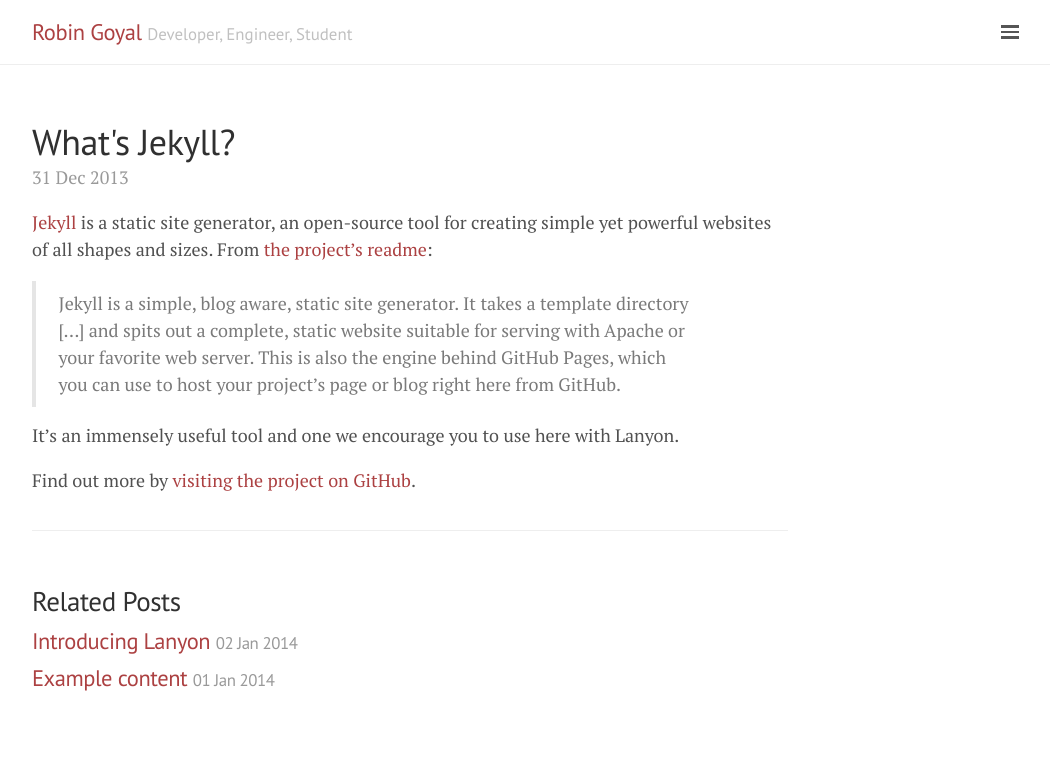
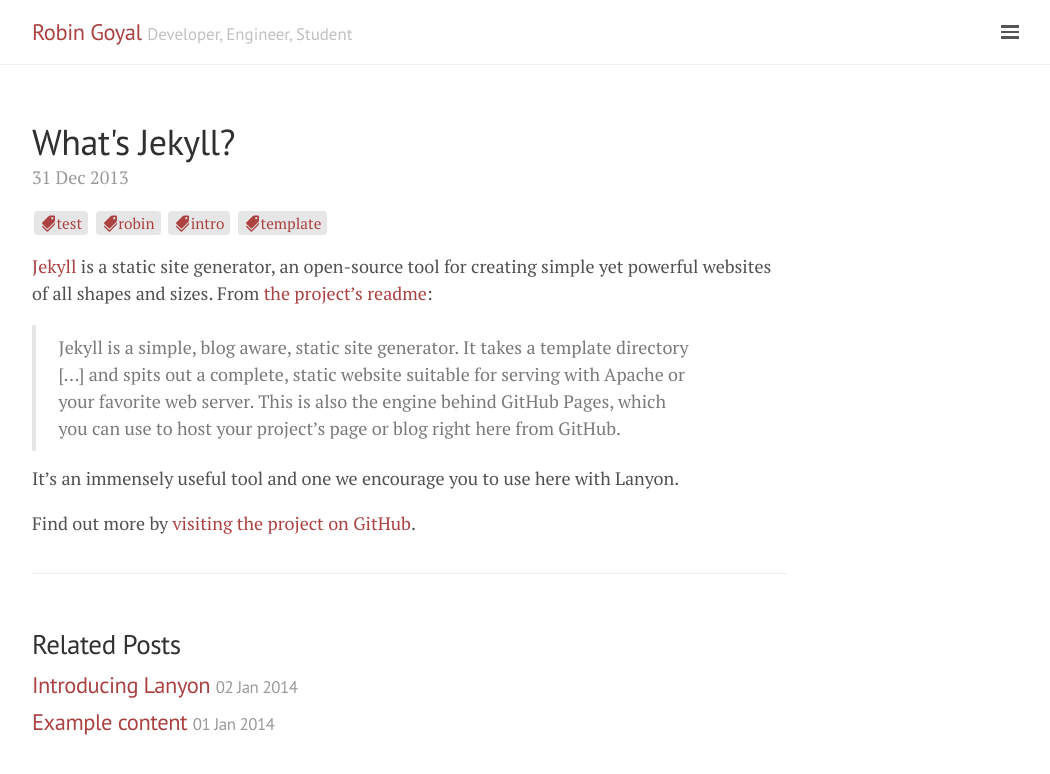
Before and after one commit to robgoyal/robgoyal.github.io, a Jekyll site: the page built from _posts/2013-12-31-whats-jekyll.md, in a window 1280 px wide. Shown: the top 774 px of the page, without its empty margins (230-1280 px from the left). Built offline with Jekyll 4.4.1, drawn with Linux system fonts in a browser that asks for light colours; comment, search, counter and statistics services are not loaded.

Commit message:
Added tags to posts page

```diff
--- a/_layouts/post.html
+++ b/_layouts/post.html
@@ -2,9 +2,17 @@
 layout: default
 ---
 
+{% assign tag_words = page.tags %}
+
 <div class="post">
   <h1 class="post-title">{{ page.title }}</h1>
   <span class="post-date">{{ page.date | date_to_string }}</span>
+  <span class="post-tag-box" style="display:inline-block;">
+    {% for item in (0..page.tags.size) %}{% unless forloop.last %}
+      {% capture this_word %}{{ tag_words[item] | strip_newlines }}{% endcapture %}
+     <a href="{{ site.url }}tags/#{{ this_word | escape_cgi }}"><i class="fa fa-tags fa-rotate-90 fa-sm"></i>{{ this_word }}</a>
+   {% endunless %}{% endfor %}
+  </span>
   {{ content }}
 </div>
 
--- a/public/css/main.css
+++ b/public/css/main.css
@@ -81,3 +81,20 @@
   font-size: 10px;
   font-size: 0.625rem;
 }
+
+.post-tag-box {
+  display: block;
+  margin-top: -.5rem;
+  margin-bottom: 1rem;
+  font-size: 85%;
+}
+
+.post-tag-box a {
+  padding: 2px 6px;
+  margin: 2px;
+  background-color: #e6e6e6;
+  -webkit-border-radius: 4px;
+  -moz-border-radius: 4px;
+  border-radius: 4px;
+  text-decoration: none;
+}
```
